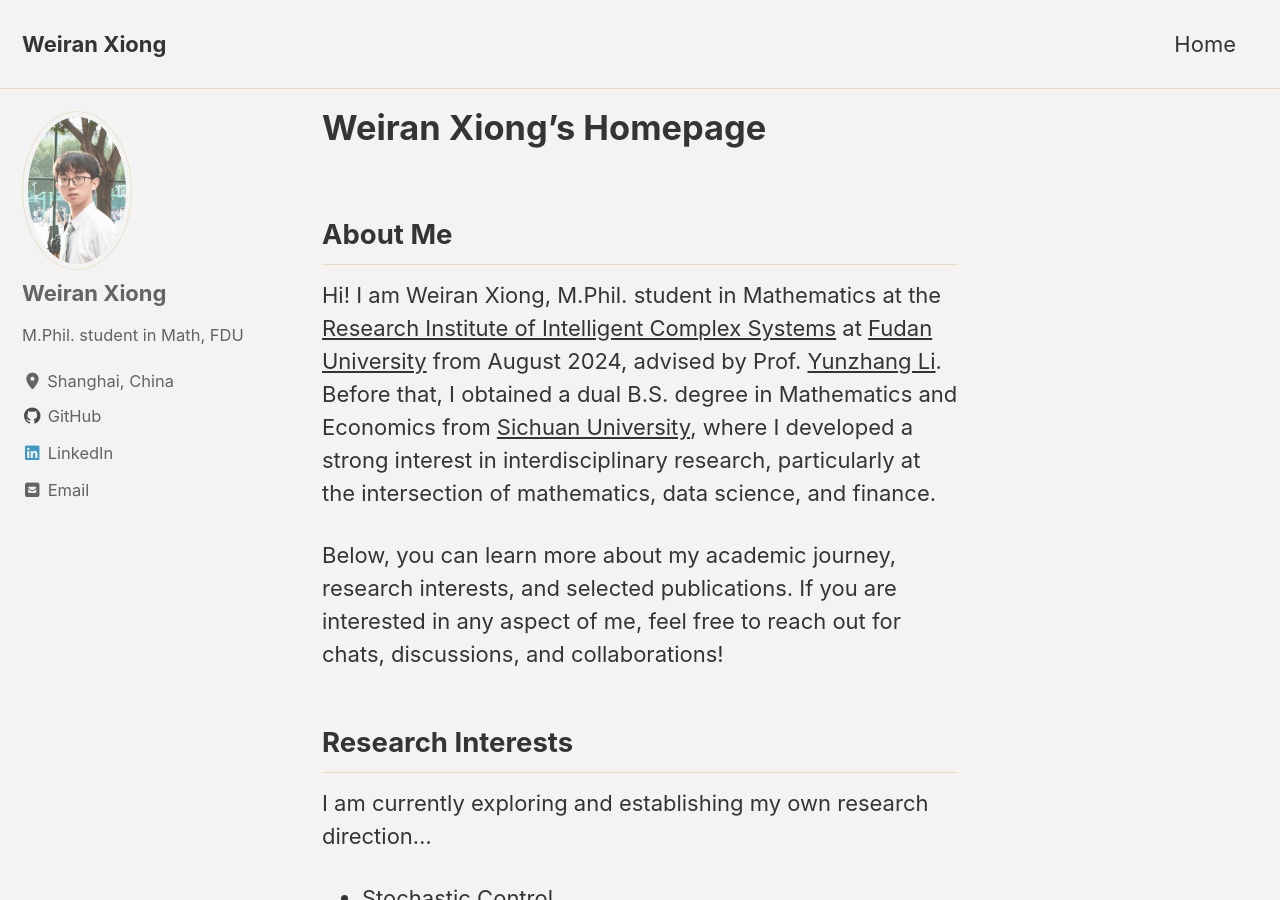
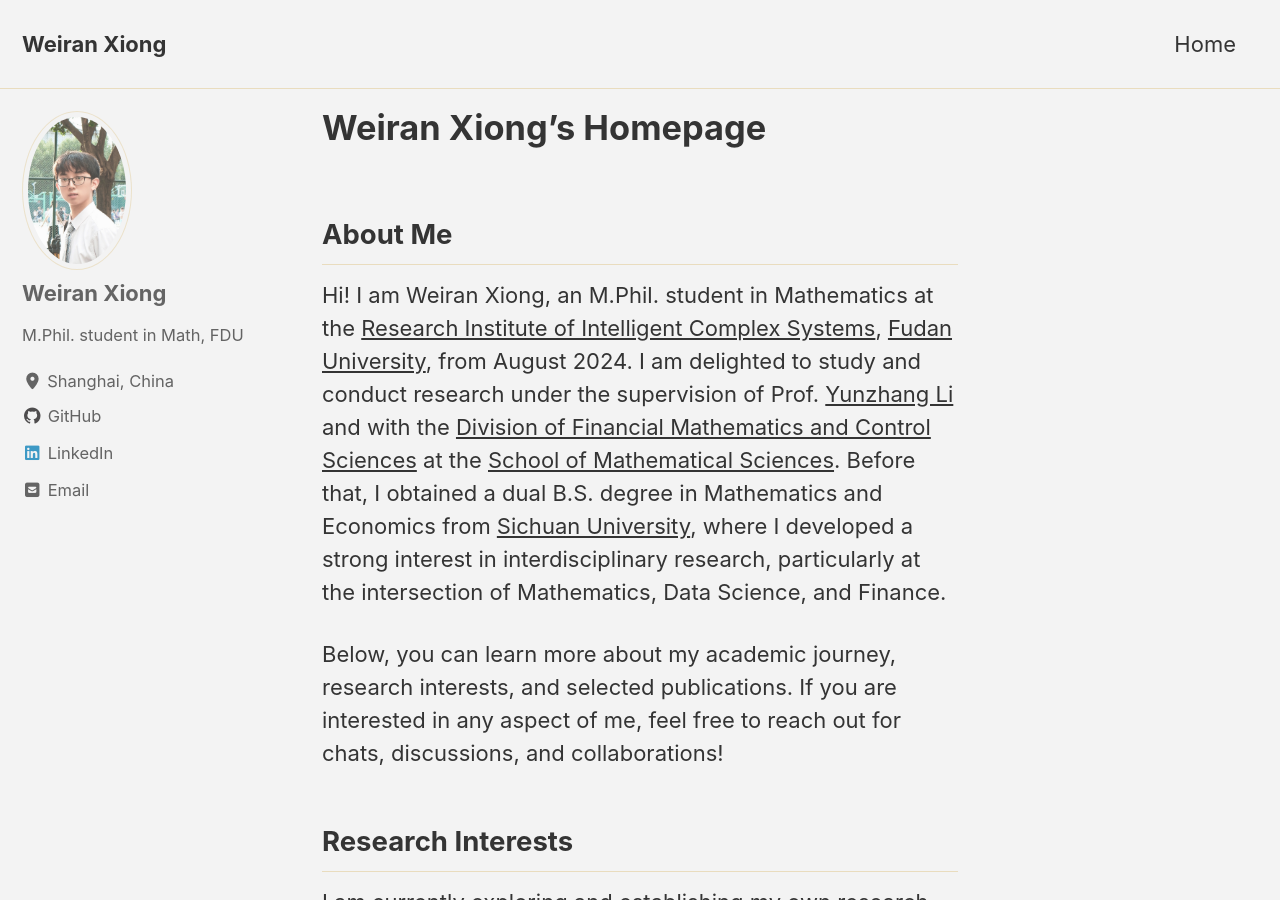
Before and after one commit to Weiran-Xiong/weiran-xiong.github.io, a Jekyll site: the page built from index.md, in a window 1280 px wide and 900 px high. Built offline with Jekyll 4.4.1, drawn with Linux system fonts in a browser that asks for light colours; cached includes are drawn as plain includes; the list of posts is cut into pages by our own code.

Commit message:
Update index.md

```diff
--- a/index.md
+++ b/index.md
@@ -5,7 +5,7 @@ author_profile: true
 ---
 
 ## About Me
-Hi! I am Weiran Xiong, M.Phil. student in Mathematics at the [Research Institute of Intelligent Complex Systems](https://iics.fudan.edu.cn/) at [Fudan University](https://www.fudan.edu.cn/en/) from August 2024, advised by Prof. [Yunzhang Li](https://faculty.fudan.edu.cn/li_yunzhang/zh_CN/index/665374/list/index.htm). Before that, I obtained a dual B.S. degree in Mathematics and Economics from [Sichuan University](https://en.scu.edu.cn/), where I developed a strong interest in interdisciplinary research, particularly at the intersection of mathematics, data science, and finance.
+Hi! I am Weiran Xiong, an M.Phil. student in Mathematics at the [Research Institute of Intelligent Complex Systems](https://iics.fudan.edu.cn/_s599/ywb/main.psp), [Fudan University](https://www.fudan.edu.cn/en/), from August 2024. I am delighted to study and conduct research under the supervision of Prof. [Yunzhang Li](https://faculty.fudan.edu.cn/li_yunzhang/zh_CN/index/665374/list/index.htm) and with the [Division of Financial Mathematics and Control Sciences](https://math.fudan.edu.cn/mathen/wivisionwofwwinancialwwathematicswandwwontrolwwciences/list.htm) at the [School of Mathematical Sciences](https://math.fudan.edu.cn/mathen/main.htm). Before that, I obtained a dual B.S. degree in Mathematics and Economics from [Sichuan University](https://en.scu.edu.cn/), where I developed a strong interest in interdisciplinary research, particularly at the intersection of Mathematics, Data Science, and Finance.
 
 Below, you can learn more about my academic journey, research interests, and selected publications. If you are interested in any aspect of me, feel free to reach out for chats, discussions, and collaborations!
 
```
